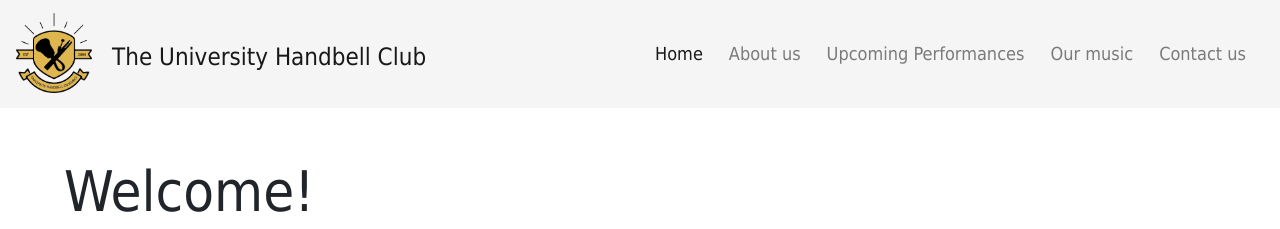
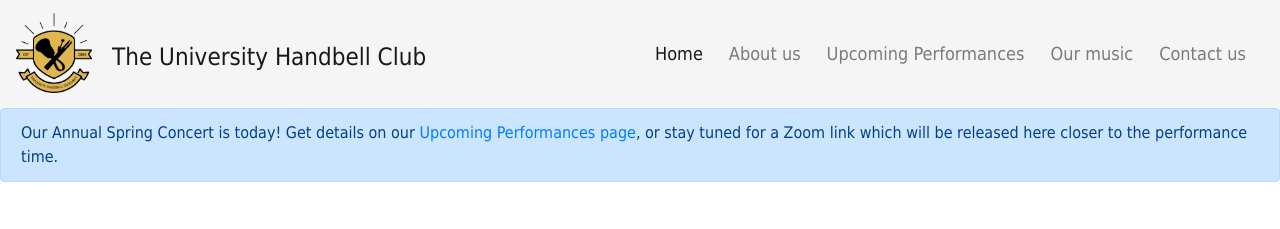
Before and after one commit to BenA03/handbellsatpitt, a plain HTML site: page docs/index.html in a window 1280 px wide. Shown: the top 229 px of the page. Drawn offline with nearby package versions, Linux system fonts and the light colour scheme.

Commit message:
add alert for today's concert

```diff
--- a/docs/index.html
+++ b/docs/index.html
@@ -54,6 +54,12 @@
 
   <!-- *************** Start of content *************** -->
   <main>
+
+    <div class="alert alert-primary" role="alert">
+      Our Annual Spring Concert is today! Get details on our <a href="./performances">Upcoming Performances page</a>, or stay tuned
+      for a Zoom link which will be released here closer to the performance time.
+    </div>
+
     <!-- Landing graphic -->
     <div class="jumbotron center textcontainter">
       <h2 class="display-4">Welcome!</h2>
```
Also changed, not shown: docs/performances.html (+4 -0 lines).
